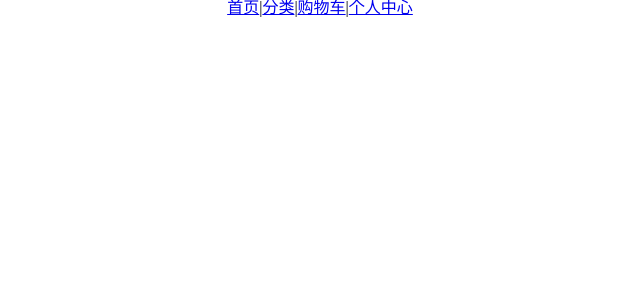
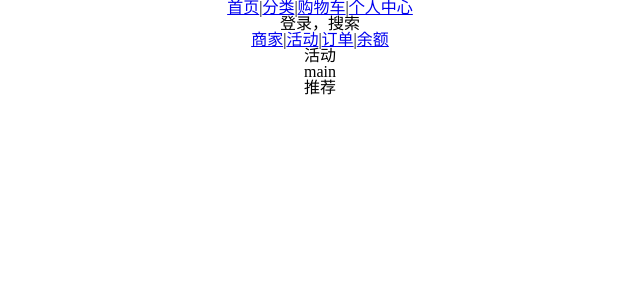
Before and after one commit to haozhuxyz/lcsc, a React (Create React App) app in the folder my-app/: page / in a window 1280 px wide. Shown: the top 300 px of the page, without its empty margins (320-960 px from the left). Built offline with nearby package versions, Linux system fonts and the light colour scheme.

Commit message:
首页路径改为'/'

```diff
--- a/my-app/src/App.js
+++ b/my-app/src/App.js
@@ -2,32 +2,15 @@ import React from 'react';
 import logo from './logo.svg';
 import './App.css';
 import './assets/css/reset.css'
-import {
-  BrowserRouter as Router,
-  NavLink,
-  Route
-} from "react-router-dom"
 
-import Home from "./views/Home"
-import Classify from "./views/Classify"
-import Cart from "./views/Cart"
-import My from "./views/My"
+import FooterNav from "./components/FooterNav"
+
 
 class App extends React.Component{
   render(){
     return (
       <div className="App">
-        <Router>
-          <NavLink to={"/Home"} exact >首页</NavLink>|
-          <NavLink to={"/Classify"}>分类</NavLink>|
-          <NavLink to={"/Cart"}>购物车</NavLink>|
-          <NavLink to={"/My"}>个人中心</NavLink>
-
-          <Route path={"/Home"} exact component={Home}></Route>
-          <Route path={"/Classify"} component={Classify}></Route>
-          <Route path={"/Cart"} component={Cart}></Route>
-          <Route path={"/My"} component={My}></Route>
-        </Router>
+        <FooterNav></FooterNav>
       </div>
     );
   }
--- /dev/null
+++ b/my-app/src/components/FooterNav.js
@@ -0,0 +1,31 @@
+import React from 'react';
+import {
+  BrowserRouter as Router,
+  NavLink,
+  Route
+} from "react-router-dom"
+
+import Home from "../views/Home"
+import Classify from "../views/Classify"
+import Cart from "../views/Cart"
+import My from "../views/My"
+
+class FooterNav extends React.Component{
+    render(){
+      return (
+          <Router>
+            <NavLink to={"/"} exact >首页</NavLink>|
+            <NavLink to={"/Classify"}>分类</NavLink>|
+            <NavLink to={"/Cart"}>购物车</NavLink>|
+            <NavLink to={"/My"}>个人中心</NavLink>
+
+            <Route path={"/"} exact component={Home}></Route>
+            <Route path={"/Classify"} component={Classify}></Route>
+            <Route path={"/Cart"} component={Cart}></Route>
+            <Route path={"/My"} component={My}></Route>
+          </Router>
+      );
+    }
+  }
+
+  export default FooterNav;
--- /dev/null
+++ b/my-app/src/components/HeaderNav.js
@@ -0,0 +1,29 @@
+import React from 'react';
+import {
+  BrowserRouter as Router,
+  NavLink,
+  Route
+} from "react-router-dom"
+import Shop from "../views/Shop"
+import Activity from "../views/Activity"
+import Order from "../views/Order"
+import Balance from "../views/Balance"
+
+class HeaderNav extends React.Component{
+    render(){
+      return (
+        <Router>
+        <NavLink to={"/shop"} >商家</NavLink>|
+        <NavLink to={"/activity"}>活动</NavLink>|
+        <NavLink to={"/order"}>订单</NavLink>|
+        <NavLink to={"/balance"}>余额</NavLink>
+
+        <Route path={"/shop"}  component={Shop}></Route>
+        <Route path={"/activity"} component={Activity}></Route>
+        <Route path={"/order"} component={Order}></Route>
+        <Route path={"/balance"} component={Balance}></Route>
+    </Router>
+      );
+    }
+  }
+  export default HeaderNav;
--- a/my-app/src/views/Home.js
+++ b/my-app/src/views/Home.js
@@ -1,32 +1,12 @@
 import React from "react";
-import {
-    BrowserRouter as Router,
-    NavLink,
-    Route
-} from "react-router-dom"
-import Shop from "../components/Shop"
-import Activity from "../components/Activity"
-import Order from "../components/Order"
-import Balance from "../components/Balance"
+import HeaderNav from "../components/HeaderNav"
 
 class Home extends React.Component{
     render(){
         return (
             <div>
                 <div>登录，搜索</div>
-                <div>
-                    <Router>
-                        <NavLink to={"/shop"} >商家</NavLink>|
-                        <NavLink to={"/activity"}>活动</NavLink>
-                        <NavLink to={"/order"}>订单</NavLink>
-                        <NavLink to={"/balance"}>余额</NavLink>
-
-                        <Route path={"/shop"}  component={Shop}></Route>
-                        <Route path={"/activity"} component={Activity}></Route>
-                        <Route path={"/order"} component={Order}></Route>
-                        <Route path={"/balance"} component={Balance}></Route>
-                    </Router>
-                </div>
+                <HeaderNav></HeaderNav>
                 <div>活动</div>
                 <div>main</div>
                 <div>推荐</div>
```
Also changed, not shown: my-app/src/views/Activity.js (renamed from my-app/src/components/Activity.js), my-app/src/views/Balance.js (renamed from my-app/src/components/Balance.js), my-app/src/views/Order.js (renamed from my-app/src/components/Order.js), my-app/src/views/Shop.js (renamed from my-app/src/components/Shop.js).
